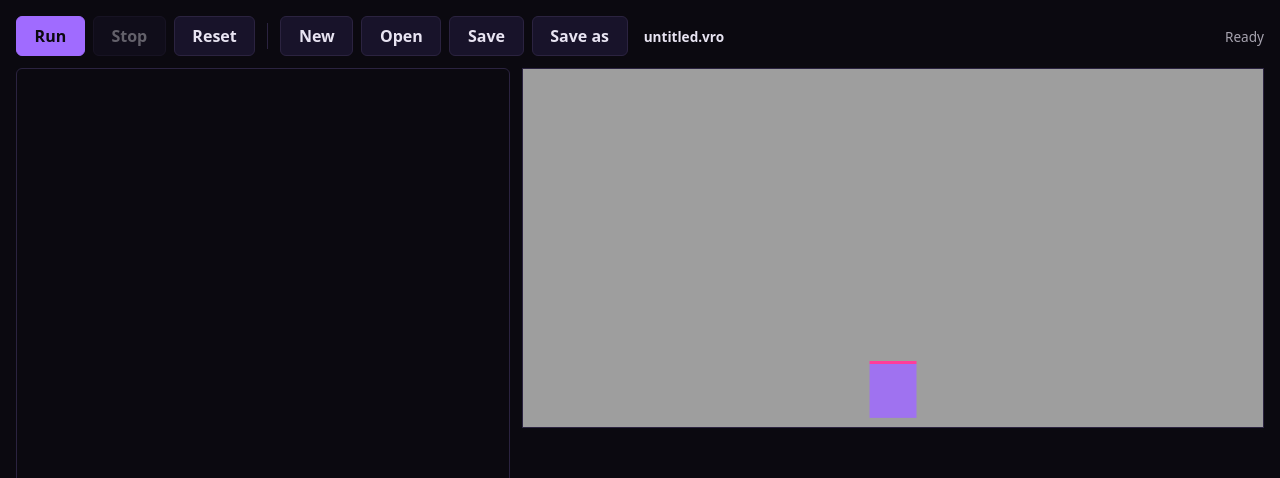
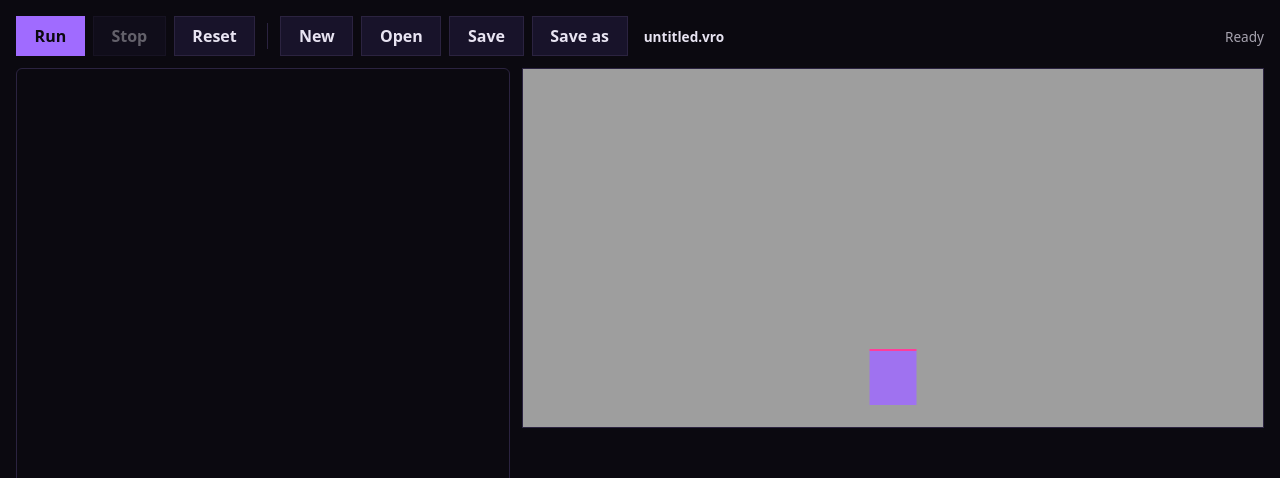
Before and after one commit to starvulkan/VRO, a website built with Vite: page index.html in a window 1280 px wide. Shown: the top 478 px of the page. Built offline with nearby package versions, Linux system fonts and the light colour scheme; what blockly would draw is missing.

Commit message:
change robot start position
it was unaligned with the mat, this rises it up a bit!

```diff
--- a/src/main.js
+++ b/src/main.js
@@ -6,7 +6,7 @@ import { makeRunner, advance } from './program.js'
 import { mountEditor } from './editor.js'
 import { UNTITLED, blank, unpack, saveFile, openFile } from './files.js'
 
-const START = { x: 1181, y: 120, heading: Math.PI / 2 }
+const START = { x: 1181, y: 160, heading: Math.PI / 2 }
 const FILE_KEY = 'vro:file'
 
 const editor = mountEditor(document.querySelector('#editor'))
--- a/src/style.css
+++ b/src/style.css
@@ -34,7 +34,6 @@ body {
 .controls button {
   padding: 0.5rem 1.1rem;
   border: 1px solid var(--line);
-  border-radius: 6px;
   background: var(--panel);
   color: var(--text);
   font: inherit;
```
